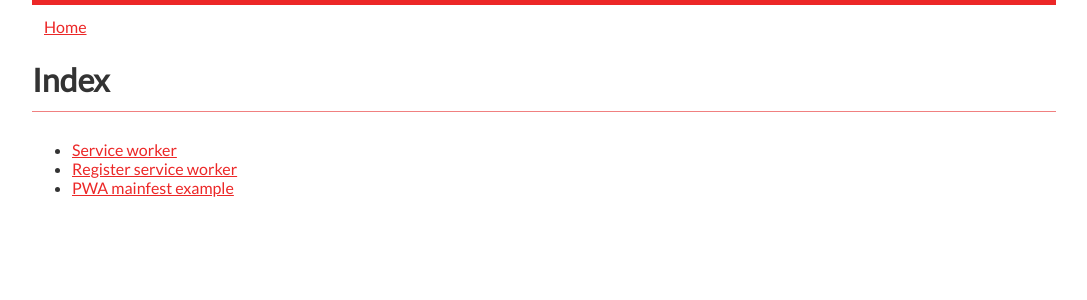
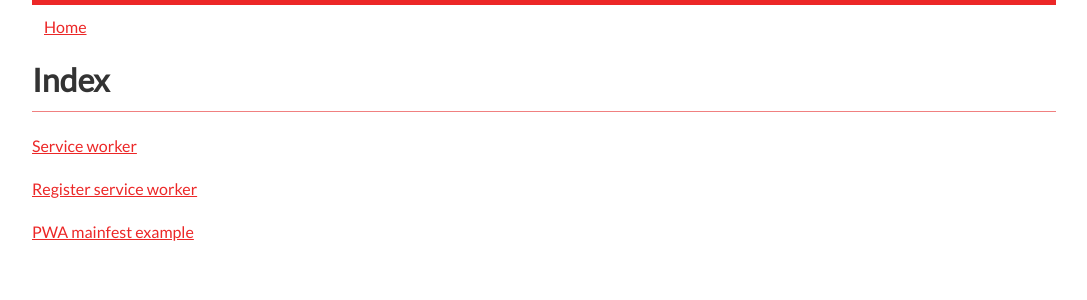
Before and after one commit to kubaprochniak/jet2hangar.github.io, a Jekyll site: the page built from index.html, in a window 1280 px wide. Shown: the top 300 px of the page, without its empty margins (96-1183 px from the left). Built offline with Jekyll 4.4.1, drawn with Linux system fonts in a browser that asks for light colours.

Commit message:
list structure

```diff
--- a/_layouts/home.html
+++ b/_layouts/home.html
@@ -4,10 +4,10 @@
 {% include navigation.html %}
 {% include header.html %}
     <section class="wrapper">
-        <ul>
+        <ul class="list">
             {% for post in site.posts %}
-            <li>
-            <a href="{{ post.url }}">{{ post.title }}</a>
+            <li class="list__item">
+            <a class="list__link" href="{{ post.url }}">{{ post.title }}</a>
             </li>
             {% endfor %}
         </ul>
```
